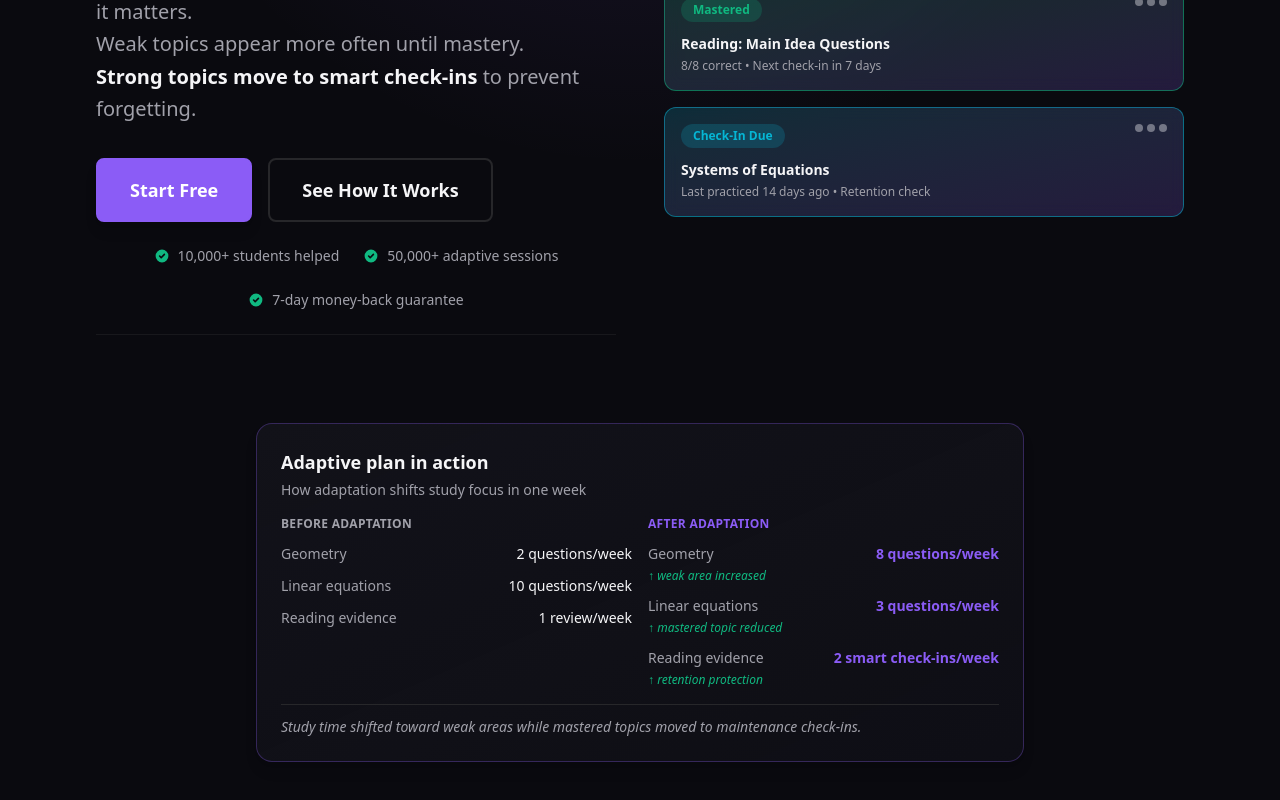
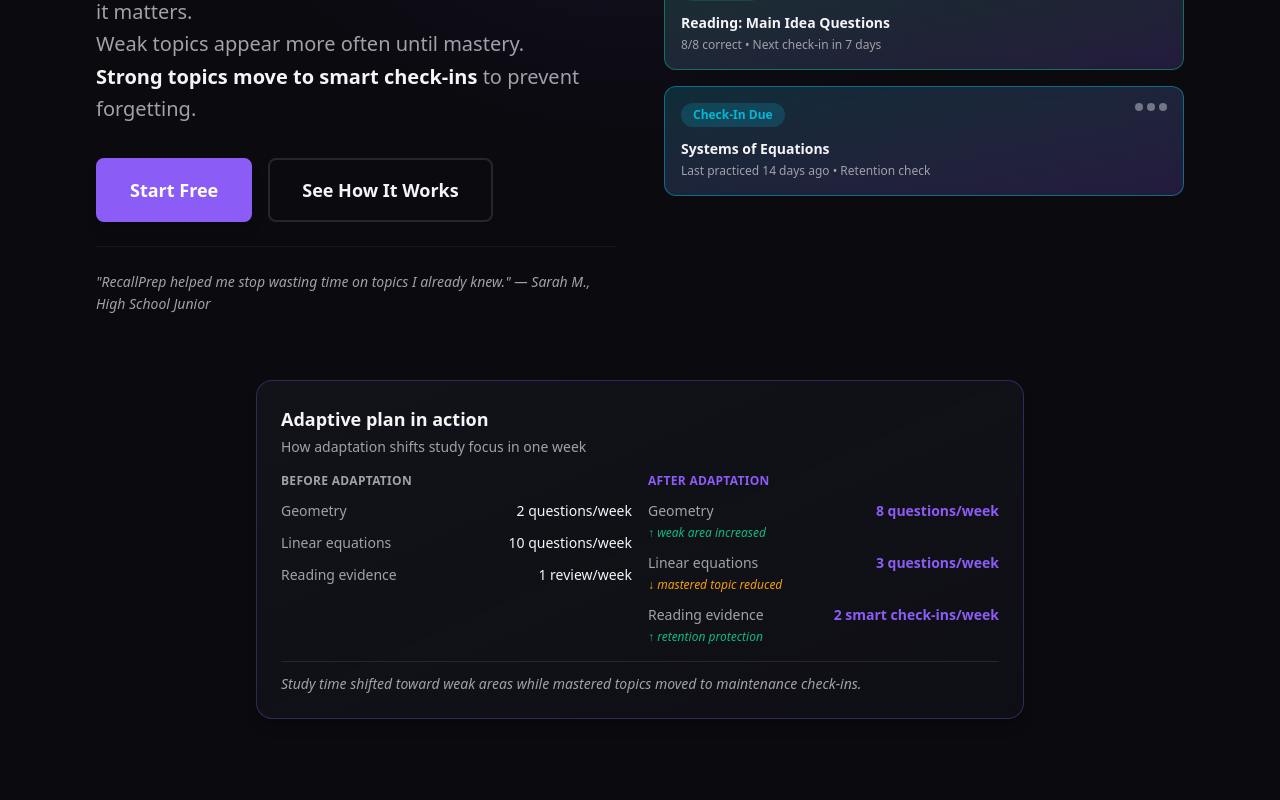
Before and after one commit to joe0332/rcl, a Next.js app: page / in a window 1280 px wide. Shown: the part 430-1230 px from the top of the page. Built offline with nearby package versions, Linux system fonts and the light colour scheme.

Commit message:
Sandbox autosave

```diff
--- a/src/app/page.tsx
+++ b/src/app/page.tsx
@@ -42,13 +42,10 @@
                 </Button>
               </div>
 
-              {/* Trust Bar - Compact */}
-              <TrustBar variant="compact" />
-
-              {/* Hero Proof Line */}
+              {/* Hero Trust Element - Single primary trust signal */}
               <div className="mt-6 pt-6 border-t border-border/50">
                 <p className="text-sm text-muted-foreground italic leading-relaxed">
-                  {siteConfig.heroProofLine}
+                  {siteConfig.heroTrustText[siteConfig.heroTrustMode]}
                 </p>
               </div>
             </div>
--- a/src/components/BeforeAfterProofCard.tsx
+++ b/src/components/BeforeAfterProofCard.tsx
@@ -7,6 +7,26 @@
  */
 export function BeforeAfterProofCard() {
   const { adaptiveProofCard } = siteConfig;
+
+  // Extract numeric value from string like "2 questions/week" → 2
+  const extractNumber = (str: string): number => {
+    const match = str.match(/\d+/);
+    return match ? parseInt(match[0], 10) : 0;
+  };
+
+  // Determine direction and appropriate arrow/color
+  const getDirection = (before: string, after: string) => {
+    const beforeNum = extractNumber(before);
+    const afterNum = extractNumber(after);
+
+    if (afterNum > beforeNum) {
+      return { arrow: "↑", color: "text-success" }; // Increased
+    } else if (afterNum < beforeNum) {
+      return { arrow: "↓", color: "text-warning" }; // Decreased
+    } else {
+      return { arrow: "→", color: "text-muted-foreground" }; // No change
+    }
+  };
 
   return (
     <div className="rounded-2xl border border-primary/30 bg-gradient-to-br from-muted/50 to-muted/30 p-6 shadow-lg">
@@ -40,15 +60,20 @@
           <div className="text-xs font-semibold text-primary uppercase tracking-wide">
             {adaptiveProofCard.afterLabel}
           </div>
-          {adaptiveProofCard.examples.map((example, index) => (
-            <div key={`after-${index}`} className="space-y-1">
-              <div className="flex items-baseline justify-between text-sm">
-                <span className="text-muted-foreground">{example.topic}</span>
-                <span className="text-primary font-semibold">{example.after}</span>
+          {adaptiveProofCard.examples.map((example, index) => {
+            const direction = getDirection(example.before, example.after);
+            return (
+              <div key={`after-${index}`} className="space-y-1">
+                <div className="flex items-baseline justify-between text-sm">
+                  <span className="text-muted-foreground">{example.topic}</span>
+                  <span className="text-primary font-semibold">{example.after}</span>
+                </div>
+                <div className={`text-xs italic ${direction.color}`}>
+                  {direction.arrow} {example.note}
+                </div>
               </div>
-              <div className="text-xs text-success italic">↑ {example.note}</div>
-            </div>
-          ))}
+            );
+          })}
         </div>
       </div>
 
```
